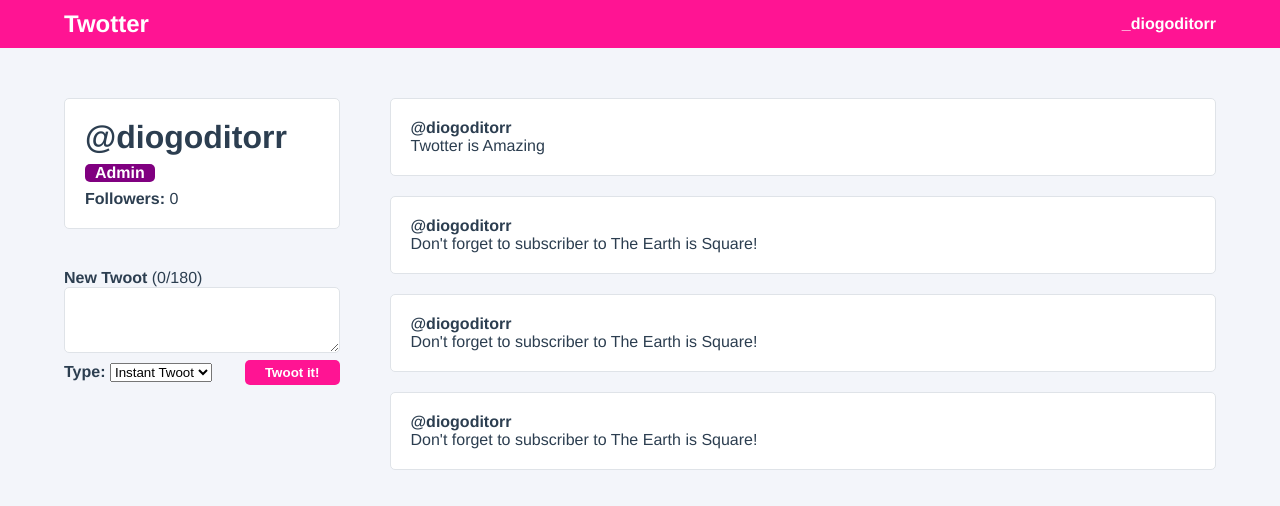
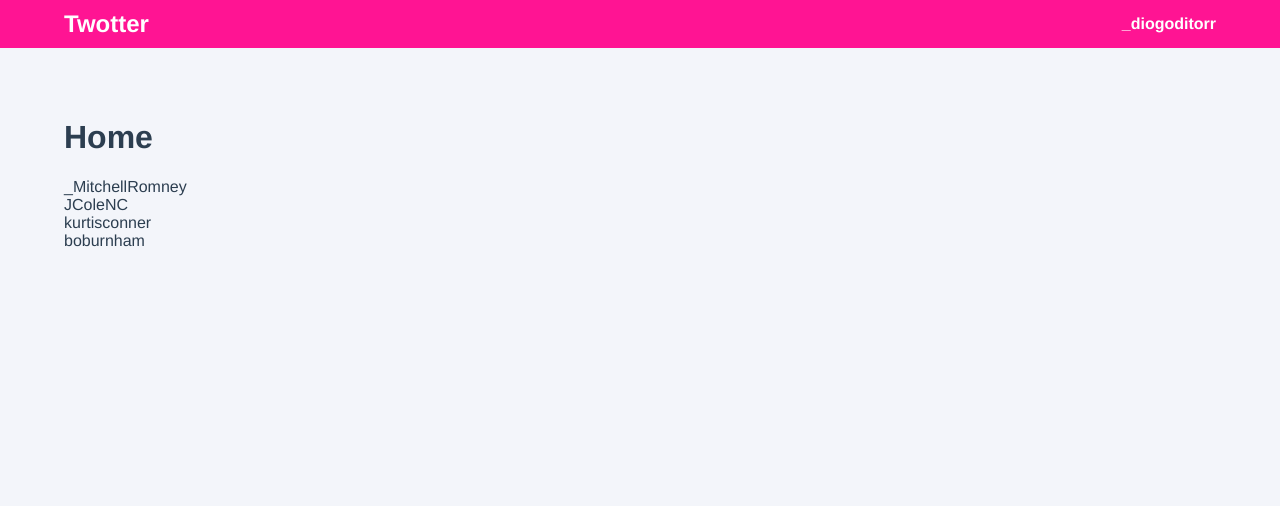
Before and after one commit to diogoditorr/twotter-tutorial, a Vue app: page / in a window 1280 px wide. Shown: the top 506 px of the page. Built offline with nearby package versions, Linux system fonts and the light colour scheme.

Commit message:
Chapter 8

```diff
--- a/package.json
+++ b/package.json
@@ -11,11 +11,13 @@
     "core-js": "^3.6.5",
     "node-sass": "^4.14.1",
     "sass-loader": "^10.0.4",
-    "vue": "^3.0.0"
+    "vue": "^3.0.0",
+    "vue-router": "^4.0.0-0"
   },
   "devDependencies": {
     "@vue/cli-plugin-babel": "~4.5.0",
     "@vue/cli-plugin-eslint": "~4.5.0",
+    "@vue/cli-plugin-router": "^4.5.8",
     "@vue/cli-service": "~4.5.0",
     "@vue/compiler-sfc": "^3.0.0",
     "babel-eslint": "^10.1.0",
--- a/src/App.vue
+++ b/src/App.vue
@@ -1,24 +1,24 @@
 <template>
     <div id="app">
         <nav>
-            <div class="navigation__logo">
-                Twotter
-            </div>
+            <router-link to="/">
+                <div class="navigation__logo">
+                    Twotter
+                </div>
+            </router-link>
             <div class="navigation__user">
                 {{ state.user.username }}
             </div>
         </nav>
-        <UserProfile/>
+        <router-view/>
     </div>
 </template>
 
 <script>
 import { reactive } from 'vue';
-import UserProfile from "./components/UserProfile";
 
 export default {
     name: 'App',
-    components: { UserProfile },
     setup() {
         const state = reactive({
             user: {
--- /dev/null
+++ b/src/assets/users.js
@@ -0,0 +1,44 @@
+export const users = [
+    {
+        id: 1,
+        username: "_MitchellRomney",
+        firstName: "Mitchell",
+        lastName: "Romney",
+        email: "mitchellromney@theearthissquare.com",
+        isAdmin: true,
+        twoots: [
+            { id: 1, content: "Twotter is Amazing!" },
+            {
+                id: 2,
+                content: "Don't forget to subscriber to The Earth is Square!"
+            }
+        ]
+    },
+    {
+        id: 2,
+        username: "JColeNC",
+        firstName: "J.",
+        lastName: "Cole",
+        email: null,
+        isAdmin: false,
+        twoots: []
+    },
+    {
+        id: 3,
+        username: "kurtisconner",
+        firstName: "kurtis",
+        lastName: "conner",
+        email: null,
+        isAdmin: false,
+        twoots: []
+    },
+    {
+        id: 4,
+        username: "boburnham",
+        firstName: "Bo",
+        lastName: "Burnham",
+        email: null,
+        isAdmin: false,
+        twoots: []
+    }
+];
--- a/src/main.js
+++ b/src/main.js
@@ -1,4 +1,5 @@
 import { createApp } from 'vue'
 import App from './App.vue'
+import router from './router'
 
-createApp(App).mount('#app')
+createApp(App).use(router).mount('#app')
--- /dev/null
+++ b/src/router/index.js
@@ -0,0 +1,43 @@
+import { createRouter, createWebHistory } from 'vue-router'
+import Home from '../views/Home.vue'
+import Admin from '../views/Admin.vue'
+import UserProfile from '../views/UserProfile.vue'
+
+const routes = [
+    {
+        path: '/',
+        name: 'Home',
+        component: Home
+    },
+    {
+        path: '/user/:userId',
+        name: 'UserProfile',
+        component: UserProfile
+    },
+    {
+        path: '/admin',
+        name: 'Admin',
+        component: Admin,
+        meta: {
+            requiresAdmin: true
+        }
+    }
+]
+
+const router = createRouter({
+    history: createWebHistory(),
+    routes
+})
+
+router.beforeEach(async (to, from, next) => {
+    const isAdmin = false;
+    const requiresAdmin = to.matched.some(record => record.meta.requiresAdmin);
+
+    if (requiresAdmin && !isAdmin) {
+        next({ name: 'Home' });
+    } else {
+        next();
+    }
+})
+
+export default router
--- a/src/styles/base.scss
+++ b/src/styles/base.scss
@@ -1,3 +1,8 @@
 body {
     margin: 0;
 }
+
+a {
+    color: inherit;
+    text-decoration: none;
+}
--- /dev/null
+++ b/src/views/Admin.vue
@@ -0,0 +1,17 @@
+<template>
+    <div class="admin">
+        <h1>Admin</h1>
+    </div>
+</template>
+
+<script>
+export default {
+    name: 'Admin',
+}
+</script>
+
+<style>
+.admin {
+    padding: 50px 5%;
+}
+</style>
--- /dev/null
+++ b/src/views/Home.vue
@@ -0,0 +1,35 @@
+<template>
+    <div class="home">
+        <h1>Home</h1>
+        <div class="users-list">
+            <router-link v-for="user in users" :to="{ name: 'UserProfile', params: { userId: user.id } }" :key="user.id">
+                {{ user.username }}
+            </router-link>
+        </div>
+    </div>
+</template>
+
+<script>
+import { users } from "../assets/users"
+
+export default {
+    name: "Home",
+    setup() {
+        return {
+            users
+        }
+    }
+};
+</script>
+
+<style lang="scss">
+.home {
+    padding: 50px 5%;
+
+    .users-list {
+        display: flex;
+        flex-direction: column;
+    }
+}
+
+</style>
--- a/src/components/UserProfile.vue
+++ b/src/views/UserProfile.vue
@@ -25,9 +25,11 @@
 </template>
 
 <script>
-import { reactive } from 'vue';
-import TwootItem from "./TwootItem"
-import CreateTwootPanel from "./CreateTwootPanel"
+import { reactive, computed } from 'vue';
+import { useRoute } from 'vue-router';
+import { users } from '../assets/users';
+import TwootItem from "../components/TwootItem"
+import CreateTwootPanel from "../components/CreateTwootPanel"
 
 export default {
     name: "UserProfile",
@@ -35,22 +37,12 @@
     components: { CreateTwootPanel, TwootItem },
 
     setup() {
+        const route = useRoute();
+        const userId = computed(() => route.params.userId)
+
         const state = reactive({
             followers: 0,
-            user: {
-                id: 1,
-                username: 'diogoditorr',
-                firstName: 'Diogo',
-                lastName: 'Alvares',
-                email: 'diogoditorr@hotmail.com',
-                isAdmin: true,
-                twoots: [
-                    { id: 1, content: 'Twotter is Amazing' },
-                    { id: 2, content: "Don't forget to subscriber to The Earth is Square!"},
-                    { id: 3, content: "Don't forget to subscriber to The Earth is Square!"},
-                    { id: 4, content: "Don't forget to subscriber to The Earth is Square!"}
-                ]
-            }
+            user: users[userId.value - 1] || users[0]
         })
 
         function addTwoot(twoot) {
@@ -59,7 +51,8 @@
 
         return {
             state,
-            addTwoot
+            addTwoot,
+            userId
         }
     },
 
```
Also changed, not shown: src/assets/users.json (deleted, +0 -43 lines), 1 other file (tests, documents, lock files or other folders).
